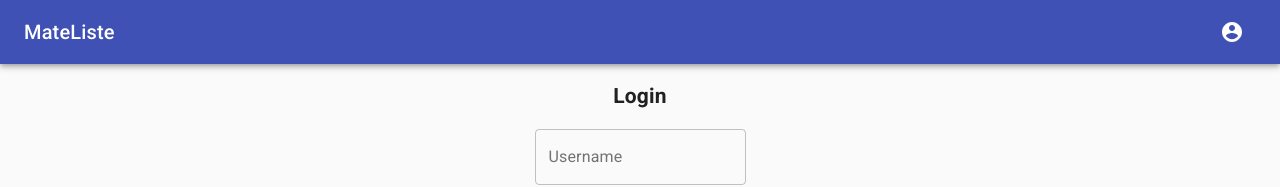
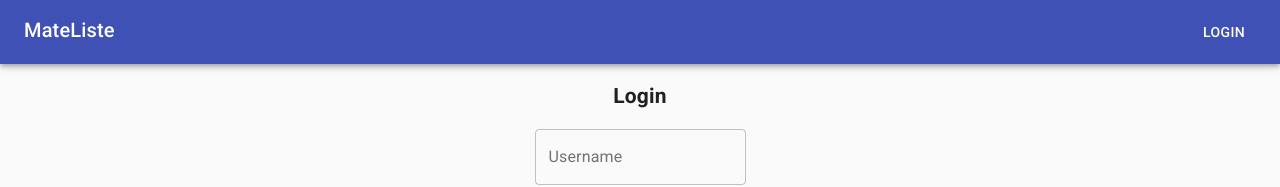
Before and after one commit to maxnoller/mate-liste, a React app in the folder mate_liste/frontend/src/: page /login in a window 1280 px wide. Shown: the top 187 px of the page. Built offline with nearby package versions, Linux system fonts and the light colour scheme; the HTML template or start-up script is replaced by a standard one.

Commit message:
Added balance counter

```diff
--- a/mate_liste/frontend/src/components/Login.js
+++ b/mate_liste/frontend/src/components/Login.js
@@ -47,7 +47,7 @@ class Login extends Component{
         }
         var decoded = jwt_decode(localStorage.getItem('access_token'));
         try {
-            const response = await axiosInstance.get("/auth/user/" + decoded['username']);
+            const response = await axiosInstance.get("/auth/user/" + decoded['username']+"/");
             if (response.status == 200) {
                 return true;
             }
--- a/mate_liste/frontend/src/components/Navbar.js
+++ b/mate_liste/frontend/src/components/Navbar.js
@@ -8,6 +8,7 @@ import Button from "@material-ui/core/Button";
 import AccountCircle from "@material-ui/icons/AccountCircle";
 import Menu from "@material-ui/core/Menu";
 import MenuItem from "@material-ui/core/MenuItem";
+import Grid from "@material-ui/core/Grid";
 import jwt_decode from "jwt-decode";
 import axiosInstance from "../axiosApi";
 import { Link } from 'react-router-dom';
@@ -21,10 +22,12 @@ const styles = {
 class NavBar extends Component {
     constructor(props) {
         super(props);
-        this.state = { isLoggedIn: true, anchorEl: null, open: false };
+        this.state = { isLoggedIn: false, anchorEl: null, open: false, user: null };
         this.handleMenu = this.handleMenu.bind(this);
         this.handleClose = this.handleClose.bind(this);
         this.handleLogout = this.handleLogout.bind(this);
+        this.checkLoggedIn = this.checkLoggedIn.bind(this);
+        this.checkLoggedIn();
     }
     async checkLoggedIn() {
         if (localStorage.getItem('refresh_token') === null) {
@@ -35,9 +38,9 @@ class NavBar extends Component {
         try {
             const response = await axiosInstance.get("/auth/user/" + decoded['username']);
             if (response.status == 200) {
-                this.setState({isLoggedIn: true});
+                this.setState({isLoggedIn: true, user: {username: response.data.username, balance: response.data.balance}});
             } else {
-                this.setState({isLoggedIn: false});
+                this.setState({isLoggedIn: false, user: null});
             }
             return;
         } catch (error) {
@@ -54,7 +57,7 @@ class NavBar extends Component {
     }
 
     handleLogout(){
-        this.setState({isLoggedIn: false});
+        this.setState({isLoggedIn: false, user: null});
         localStorage.removeItem("refresh_token");
         localStorage.removeItem("access_token");
         this.props.history.push("/");
@@ -66,11 +69,23 @@ class NavBar extends Component {
             <div className={styles.root}>
                 <AppBar position="static" color="primary">
                     <Toolbar>
-                        <Typography variant="h6" color="inherit" style={{ flex: 1 }}>
+                        <Grid
+                            justify="space-between"
+                            container
+                        >
+                        <Grid item>
+                            <Typography variant="h6" color="inherit" style={{ flex: 1 }} noWrap>
                                 MateListe
                             </Typography>
+                        </Grid>
                         {this.state.isLoggedIn ? (
                             <div>
+                                <Grid item>
+                                    <Typography variant="h6" color="inherit">
+                                        {this.state.user.balance}
+                                    </Typography>
+                                </Grid>
+                                <Grid item>
                                     <IconButton
                                         aria-label="account of current user"
                                         aria-controls="menu-appbar"
@@ -80,6 +95,7 @@ class NavBar extends Component {
                                     >
                                         <AccountCircle />
                                     </IconButton>
+                                </Grid>
                                 <Menu
                                     open={this.state.open}
                                     id="menu-appbar"
@@ -104,6 +120,7 @@ class NavBar extends Component {
                                     Login
                                 </Button>
                             )}
+                            </Grid>
                     </Toolbar>
                 </AppBar>
             </div>
```
Lines whose indentation alone changed are shown as unchanged.
